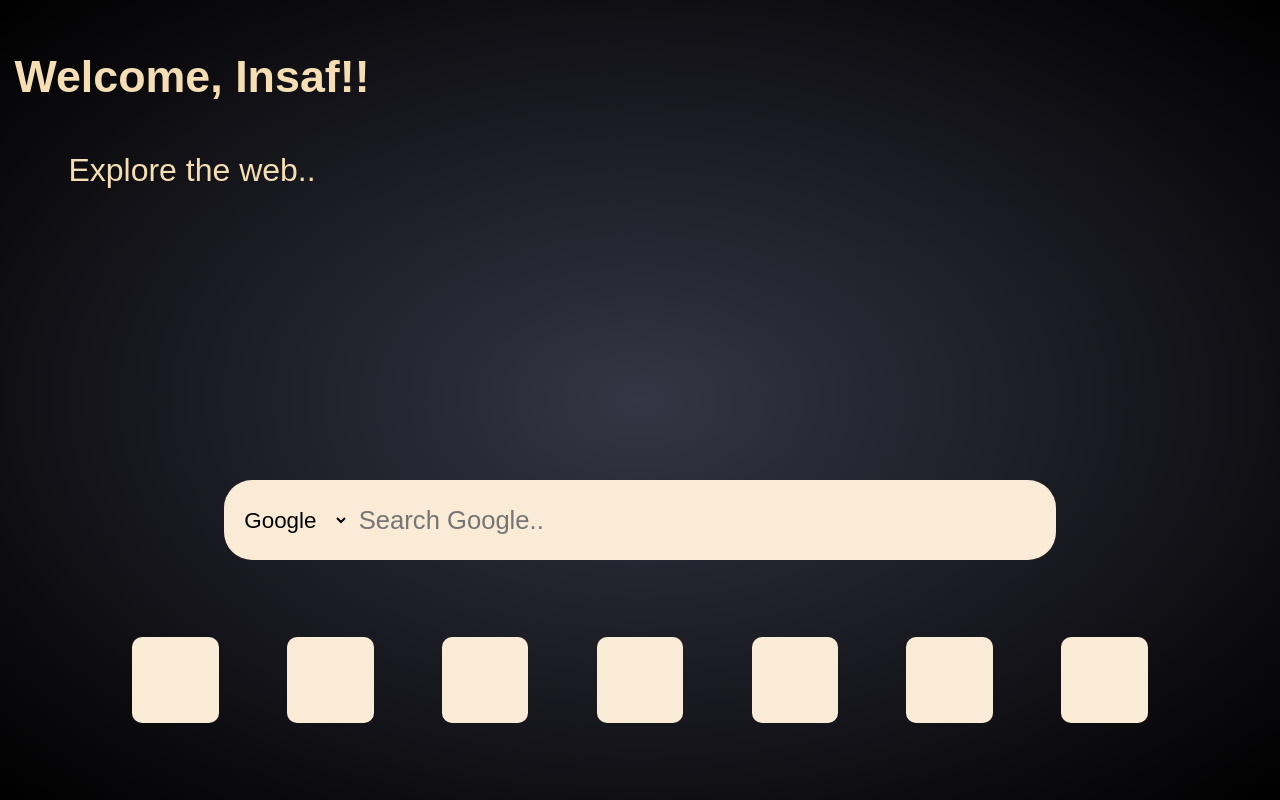
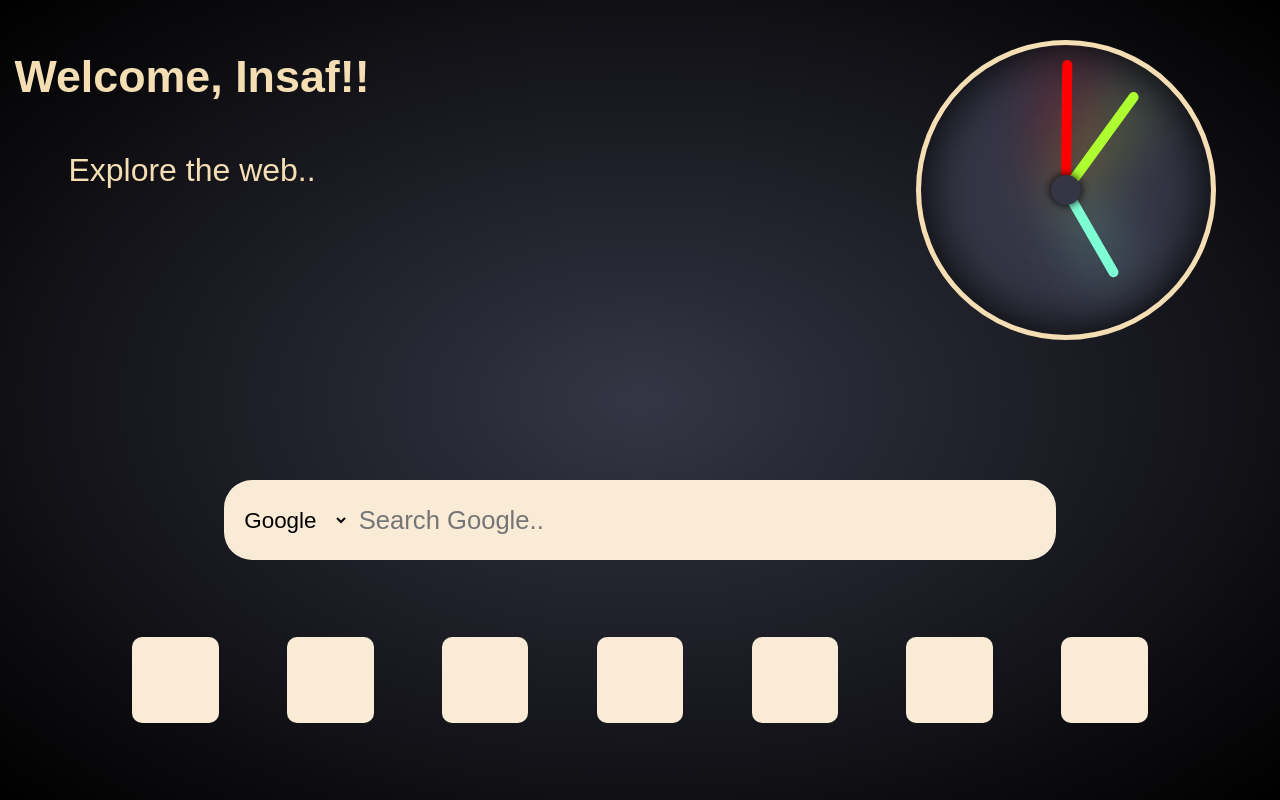
Before and after one commit to itsmefminsaf/homepage, a plain HTML site: page index.html in a window 1280 px wide. Drawn offline with Linux system fonts and the light colour scheme.

Commit message:
added clock

```diff
--- a/index.html
+++ b/index.html
@@ -26,6 +26,15 @@
         autofocus
       />
     </div>
+    <div class="clock">
+      <div class="n1 n bg"></div>
+      <div class="n2 n bg"></div>
+      <div class="n3 n bg"></div>
+      <div class="n1 n"></div>
+      <div class="n2 n"></div>
+      <div class="n3 n"></div>
+      <div class="center"></div>
+    </div>
     <div class="favs">
       <div class="fav"></div>
       <div class="fav"></div>
--- a/script.js
+++ b/script.js
@@ -1 +1,23 @@
-console.log("JS init");
+const showTime = () => {
+  var time = new Date();
+  hour = ((time.getHours() - 12) / 12) * 360;
+  minite = (time.getMinutes() / 60) * 360;
+  second = (time.getSeconds() / 60) * 360;
+  //   console.log(hour, minite, second);
+  const n1 = document.querySelectorAll(".n1");
+  const n2 = document.querySelectorAll(".n2");
+  const n3 = document.querySelectorAll(".n3");
+  n1.forEach((n) => {
+    n.style.rotate = `${second}deg`;
+  });
+  n2.forEach((n) => {
+    n.style.rotate = `${minite}deg`;
+  });
+  n3.forEach((n) => {
+    n.style.rotate = `${hour}deg`;
+  });
+};
+
+setInterval(() => {
+  showTime();
+}, 1000);
--- a/style.css
+++ b/style.css
@@ -85,3 +85,60 @@ body {
 .favs .fav:hover {
   scale: 1.1;
 }
+
+.clock {
+  position: absolute;
+  right: 5%;
+  top: 5%;
+  width: 300px;
+  aspect-ratio: 1;
+  background-color: #353545;
+  border-radius: 50%;
+  border: 5px solid wheat;
+  box-shadow: 0px 0px 50px 1px inset black;
+  display: flex;
+  align-items: center;
+  justify-content: center;
+}
+
+.clock .center {
+  position: absolute;
+  width: 30px;
+  aspect-ratio: 1;
+  border-radius: 50%;
+  background-color: #353545;
+  box-shadow: 0px 0px 10px black;
+}
+
+.clock .bg {
+  position: absolute;
+  width: 10px;
+  border-radius: 10px;
+  transform: translateY(-50%);
+  filter: blur(30px);
+  transition-property: rotate;
+  transition-duration: 1s;
+  transition-timing-function: linear;
+}
+.clock .n {
+  position: absolute;
+  width: 10px;
+  border-radius: 10px;
+  transform: translateY(-50%);
+  transition-property: rotate;
+  transition-duration: 1s;
+  transition-timing-function: linear;
+}
+
+.clock .n1 {
+  height: 130px;
+  background-color: red;
+}
+.clock .n2 {
+  height: 120px;
+  background-color: greenyellow;
+}
+.clock .n3 {
+  height: 100px;
+  background-color: aquamarine;
+}
```
